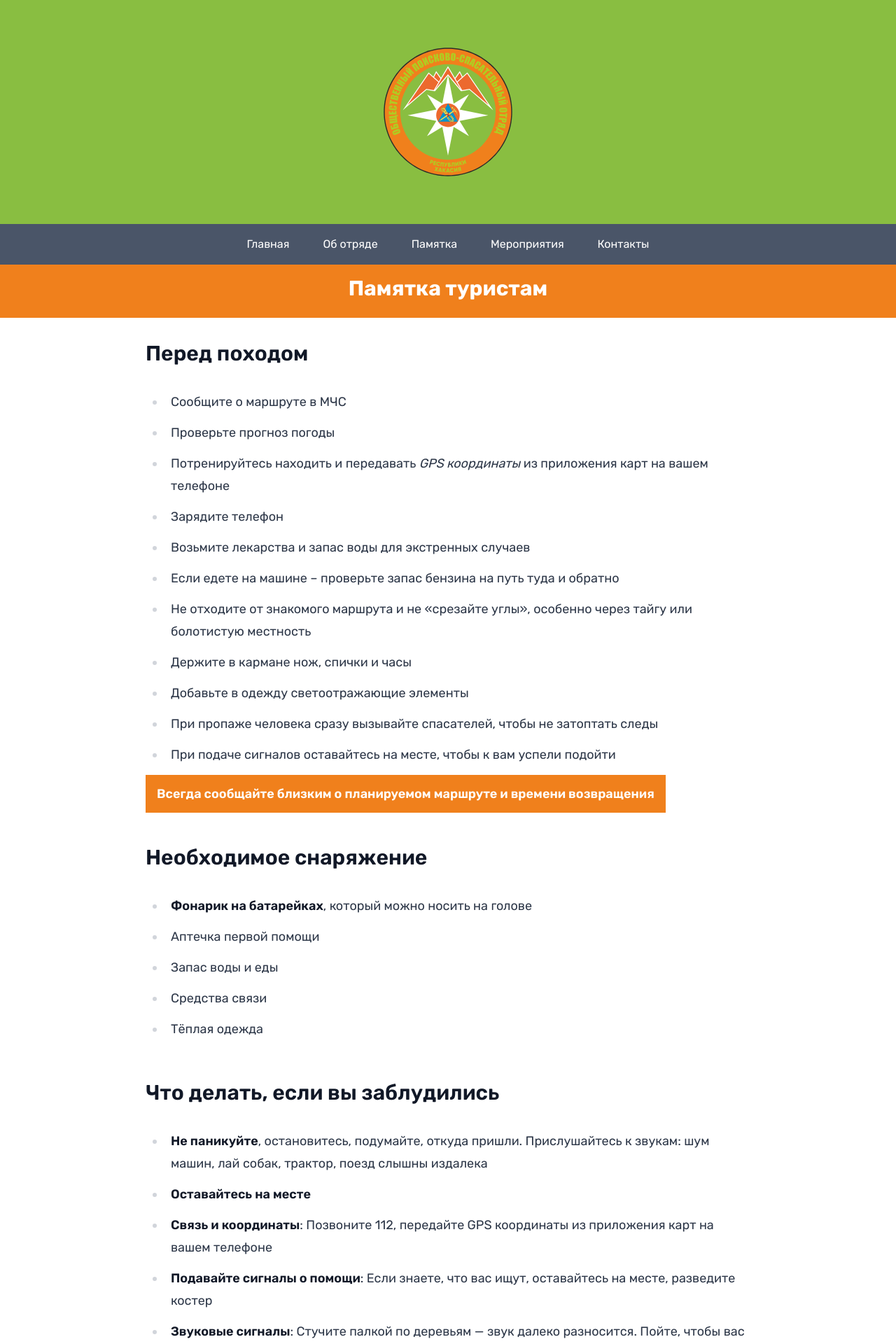
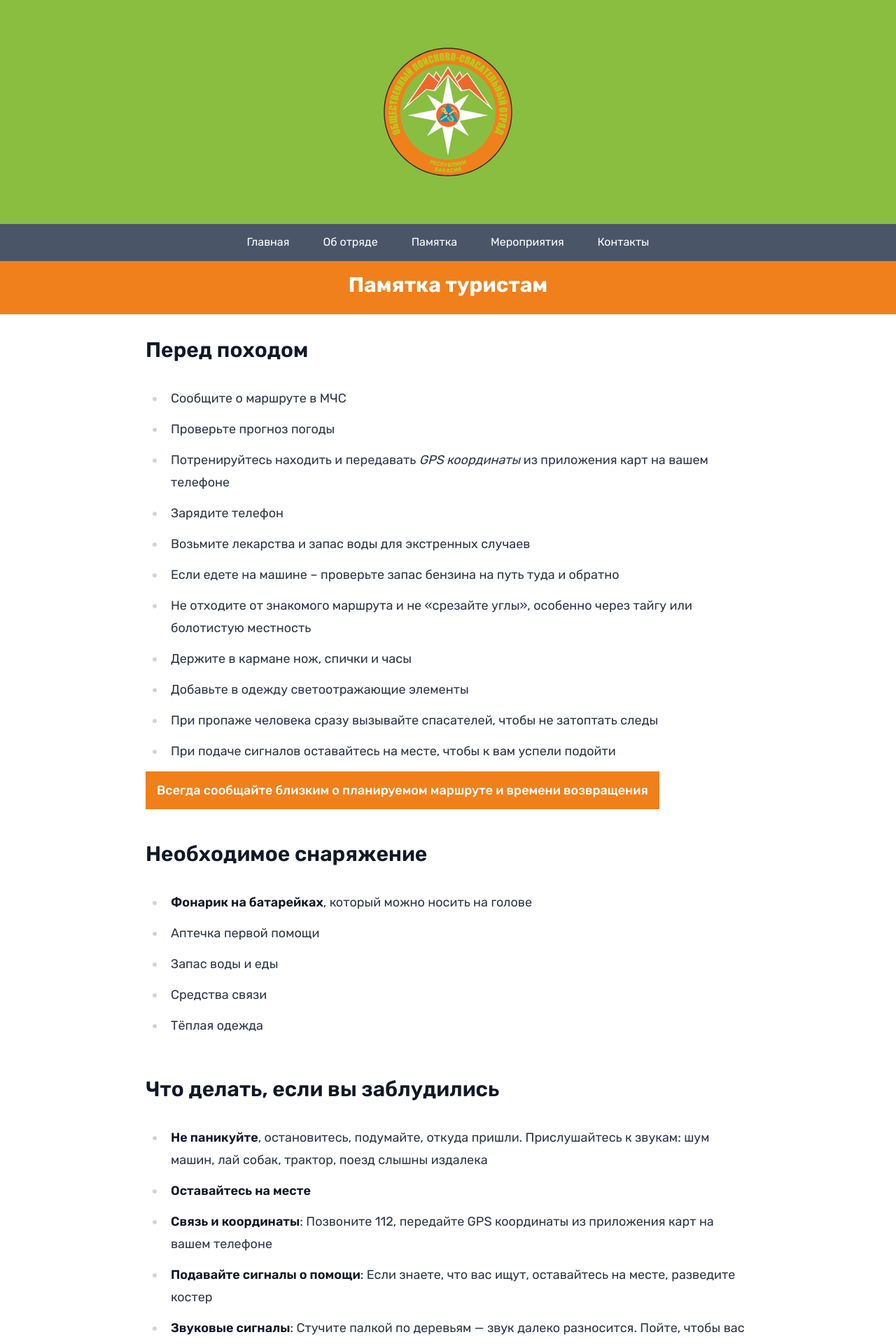
Before and after one commit to anton-g-kulikov/pso19, a Jekyll site: the page built from _pages/guide.md, in a window 1280 px wide. Shown: the top 1920 px of the page at 70% size. Built offline with Jekyll 4.4.1, drawn with Linux system fonts in a browser that asks for light colours.

Commit message:
Refactor CSS for improved styling consistency; adjust line heights and add new utility classes

```diff
--- a/assets/css/styles.css
+++ b/assets/css/styles.css
@@ -556,7 +556,6 @@ video {
 
 .prose {
   color: #2d3748;
-  max-width: 65ch;
 }
 
 .prose :where(p):not(:where([class~="not-prose"],[class~="not-prose"] *)) {
@@ -1345,6 +1344,8 @@ video {
   --tw-bg-opacity: 1;
   background-color: rgb(240 128 28 / var(--tw-bg-opacity, 1));
   padding: 1rem;
+  font-weight: 500;
+  line-height: 1.625;
   --tw-text-opacity: 1;
   color: rgb(255 255 255 / var(--tw-text-opacity, 1));
 }
@@ -1380,6 +1381,11 @@ video {
 .mx-auto {
   margin-left: auto;
   margin-right: auto;
+}
+
+.my-4 {
+  margin-top: 1rem;
+  margin-bottom: 1rem;
 }
 
 .mb-2 {
@@ -1682,6 +1688,10 @@ video {
   font-weight: 700;
 }
 
+.font-medium {
+  font-weight: 500;
+}
+
 .font-semibold {
   font-weight: 600;
 }
@@ -1693,6 +1703,11 @@ video {
 .text-accent-green {
   --tw-text-opacity: 1;
   color: rgb(104 211 145 / var(--tw-text-opacity, 1));
+}
+
+.text-orange-700 {
+  --tw-text-opacity: 1;
+  color: rgb(194 65 12 / var(--tw-text-opacity, 1));
 }
 
 .text-white {
@@ -1752,7 +1767,7 @@ body {
   font-family: Rubik, system-ui, -apple-system, BlinkMacSystemFont, Segoe UI, Roboto, Helvetica Neue, Arial, sans-serif;
   --tw-text-opacity: 1;
   color: rgb(31 41 55 / var(--tw-text-opacity, 1));
-  line-height: 1.6;
+  line-height: 1.3;
 }
 
 /* Basic variables */
```
Also changed, not shown: assets/css/main.css (+5 -3 lines), 2 other files.
